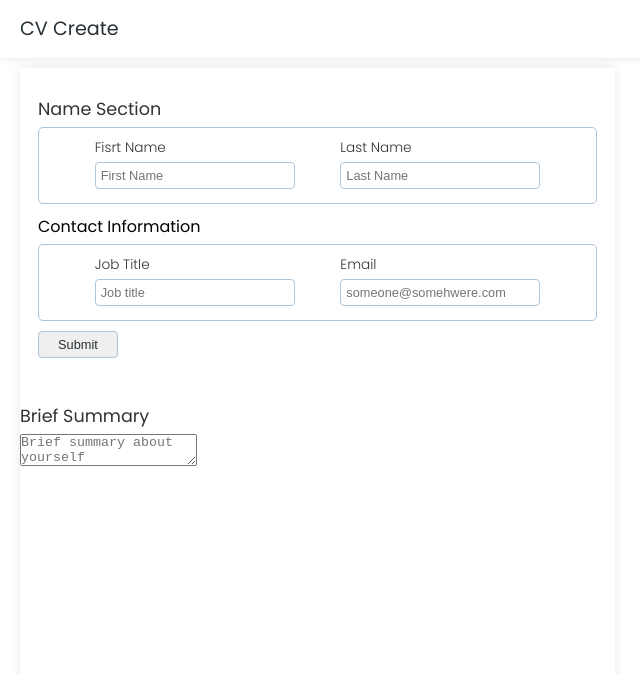
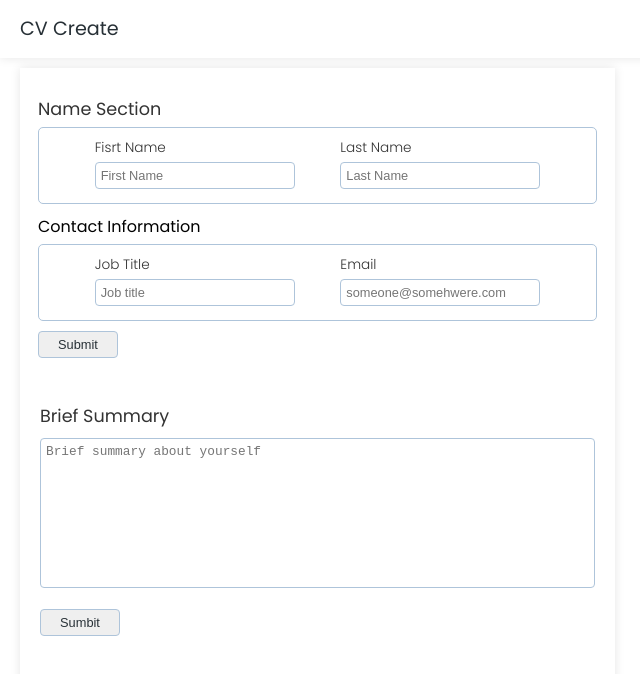
Before and after one commit to Kummirai/cv-application, a React (Vite) app in the folder cv application/: page / in a window 1280 px wide. Shown: the top 674 px of the page, without its empty margins (0-640 px from the left). Built offline with nearby package versions, Linux system fonts and the light colour scheme.

Commit message:
Refactor CvTemplate component to include BriefSummary component and update CSS styles

```diff
--- a/cv application/src/components/CvTemplate/BriefSummary/BriefSummary.jsx
+++ b/cv application/src/components/CvTemplate/BriefSummary/BriefSummary.jsx
@@ -1,12 +1,17 @@
 import "./briefSummary.css";
 
 const BriefSummary = () => {
-  return <form className="brief-summary">
-    <legend>
-      <h2 className="sub-heading">Brief Summary</h2>
-    </legend>
-    <textarea placeholder="Brief summary about yourself"></textarea>
-  </form>;
+  return (
+    <div className="brief-summary">
+      <form>
+        <legend>
+          <h2 className="sub-heading">Brief Summary</h2>
+        </legend>
+        <textarea placeholder="Brief summary about yourself"></textarea>
+        <input type="Submit" value="Sumbit" className="btn"/>
+      </form>
+    </div>
+  );
 };
 
 export default BriefSummary;
--- a/cv application/src/components/CvTemplate/BriefSummary/briefSummary.css
+++ b/cv application/src/components/CvTemplate/BriefSummary/briefSummary.css
@@ -1,4 +1,23 @@
 .brief-summary{
-  grid-row: 6 / -1;
-  margin-top: 20px;
+  grid-row: 6 / 11;
+  grid-column: 1 / -1;
+  margin: 20px;
 }
+
+textarea{
+  border: 1px solid #aec4da;
+  border-radius: 4px;
+  color: var(--tertiary-color);
+  font-size: 0.80rem;
+  font-weight: 200;
+  margin: 4px 0;
+  padding: 5px;
+  width: 100%;
+  height: 150px;
+  resize: none;
+}
+
+textarea:focus{
+  outline: none;
+  border: 2px solid lightblue;
+}
--- a/cv application/src/components/CvTemplate/NameSection/NameSection.jsx
+++ b/cv application/src/components/CvTemplate/NameSection/NameSection.jsx
@@ -43,7 +43,7 @@ const NameSection = () => {
             />
           </div>
         </fieldset>
-        <input type="submit" value="Submit" />
+        <input type="submit" value="Submit" className="btn"/>
       </form>
     </div>
   );
--- a/cv application/src/components/CvTemplate/NameSection/nameSection.css
+++ b/cv application/src/components/CvTemplate/NameSection/nameSection.css
@@ -25,7 +25,7 @@
   flex-direction: column;
 }
 
-.name-section input{
+ input{
   border: 1px solid #aec4da;
   border-radius: 4px;
   color: var(--tertiary-color);
@@ -36,7 +36,7 @@
   width: 200px;
 }
 
-.name-section input[type=submit]{
+.btn{
   width: 80px;
   margin-top: 10px;
 }
```
